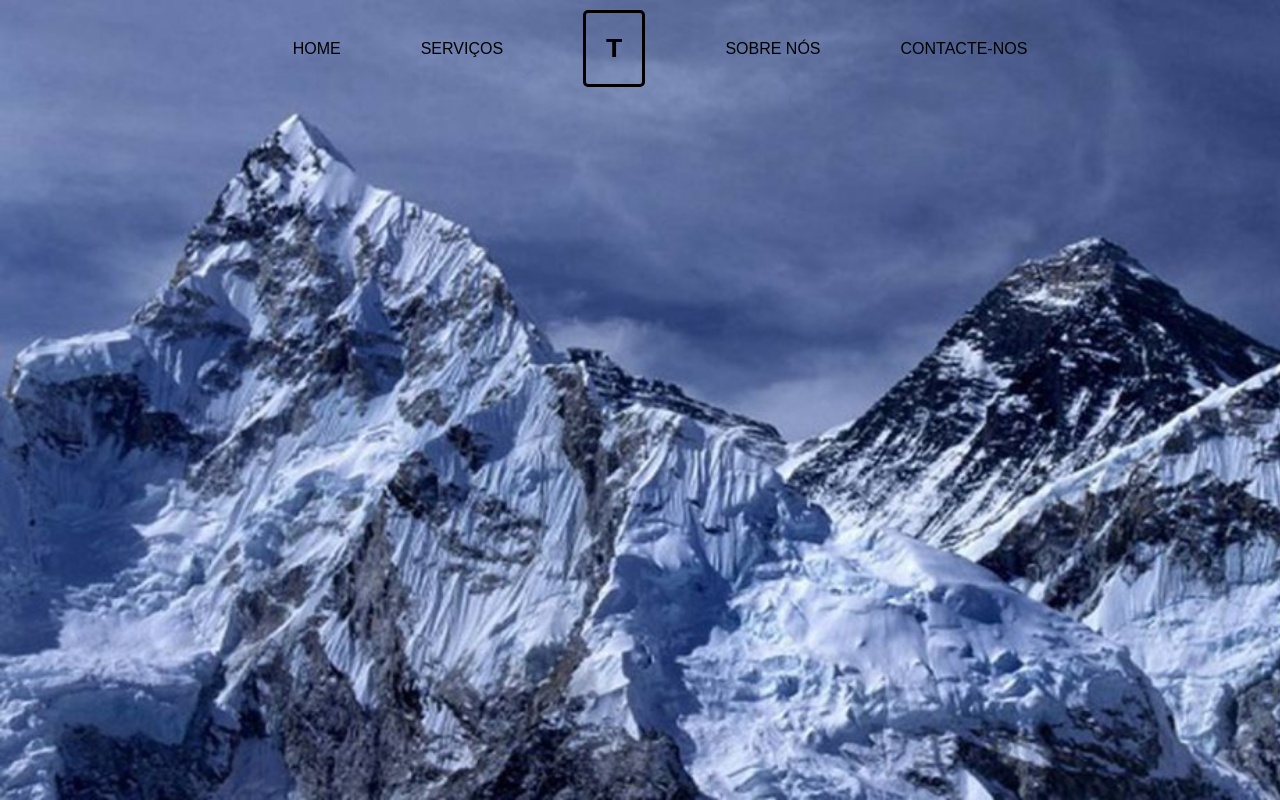
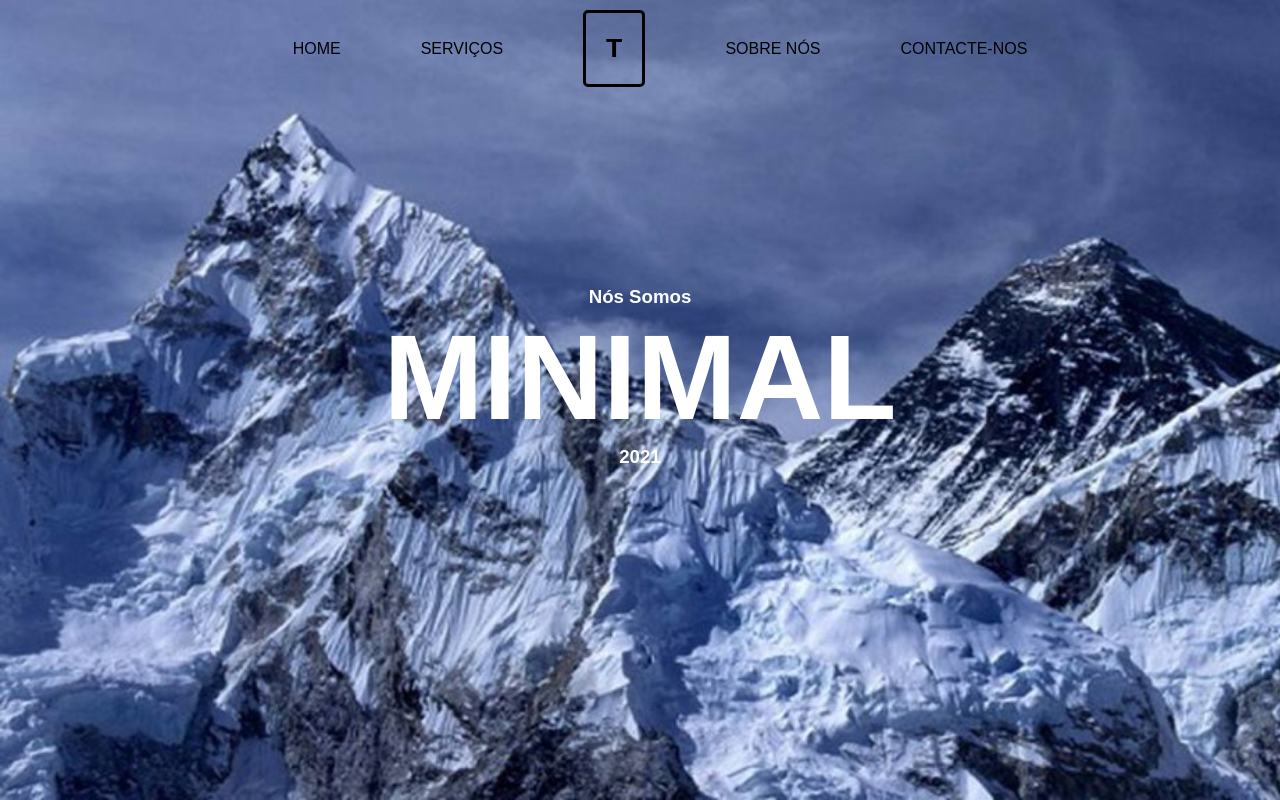
Before and after one commit to aja-silason/minimal, a React (Create React App) app: page / in a window 1280 px wide. Built offline with nearby package versions, Linux system fonts and the light colour scheme.

Commit message:
Finalizando o Home

```diff
--- /dev/null
+++ b/src/components/componentspages/HomeComponent.js
@@ -0,0 +1,17 @@
+import React from "react";
+import './stylecomponents/HomeComponent.css';
+
+export default function HomeComponent(){
+    return(
+        <React.Fragment>
+            <div className="contApresentação">
+                <div className="apresentacao">
+                    <span>Nós Somos</span>
+                    <h1>MINIMAL</h1>
+                    <span>2021</span>
+                </div>
+            </div>
+        </React.Fragment>
+
+    )
+}
--- /dev/null
+++ b/src/components/componentspages/stylecomponents/HomeComponent.css
@@ -0,0 +1,18 @@
+.contApresentação{
+    display: flex;
+    flex-direction: column;
+    justify-content: center;
+    height: 70%;
+}
+.apresentacao{
+    display: flex;
+    flex-direction: column;
+    justify-content: center;
+    align-items: center;
+    color: #fff;
+    font-weight: 600;
+    font-size: 14pt;
+}
+.apresentacao h1{
+    font-size: 90pt;
+}
--- a/src/pages/Home.js
+++ b/src/pages/Home.js
@@ -1,14 +1,15 @@
 import React from "react";
+import HomeComponent from "../components/componentspages/HomeComponent";
 import Menu from "../components/componentspages/menu";
 import Rotas from "../components/Rotas";
-import './stylepage/Home.css';
+import './stylepage/StyleGeral.css';
 
 export default function Home(){
     return(
         <React.Fragment>
-            <div className="conteinerHome">
+            <div className="conteinerhome">
                 <Menu/>
-
+                <HomeComponent/>
             </div>
         </React.Fragment>
     )
--- a/src/pages/stylepage/Home.css
+++ b/src/pages/stylepage/StyleGeral.css
@@ -1,8 +1,10 @@
 *{
     margin: 0;
 }
-.conteinerHome{
+.conteinerhome{
     height: 100vh;
     background-image: url(../../assets/everest.jpg);
     background-size: cover;
+    display: flex;
+    flex-direction: column;
 }
```
